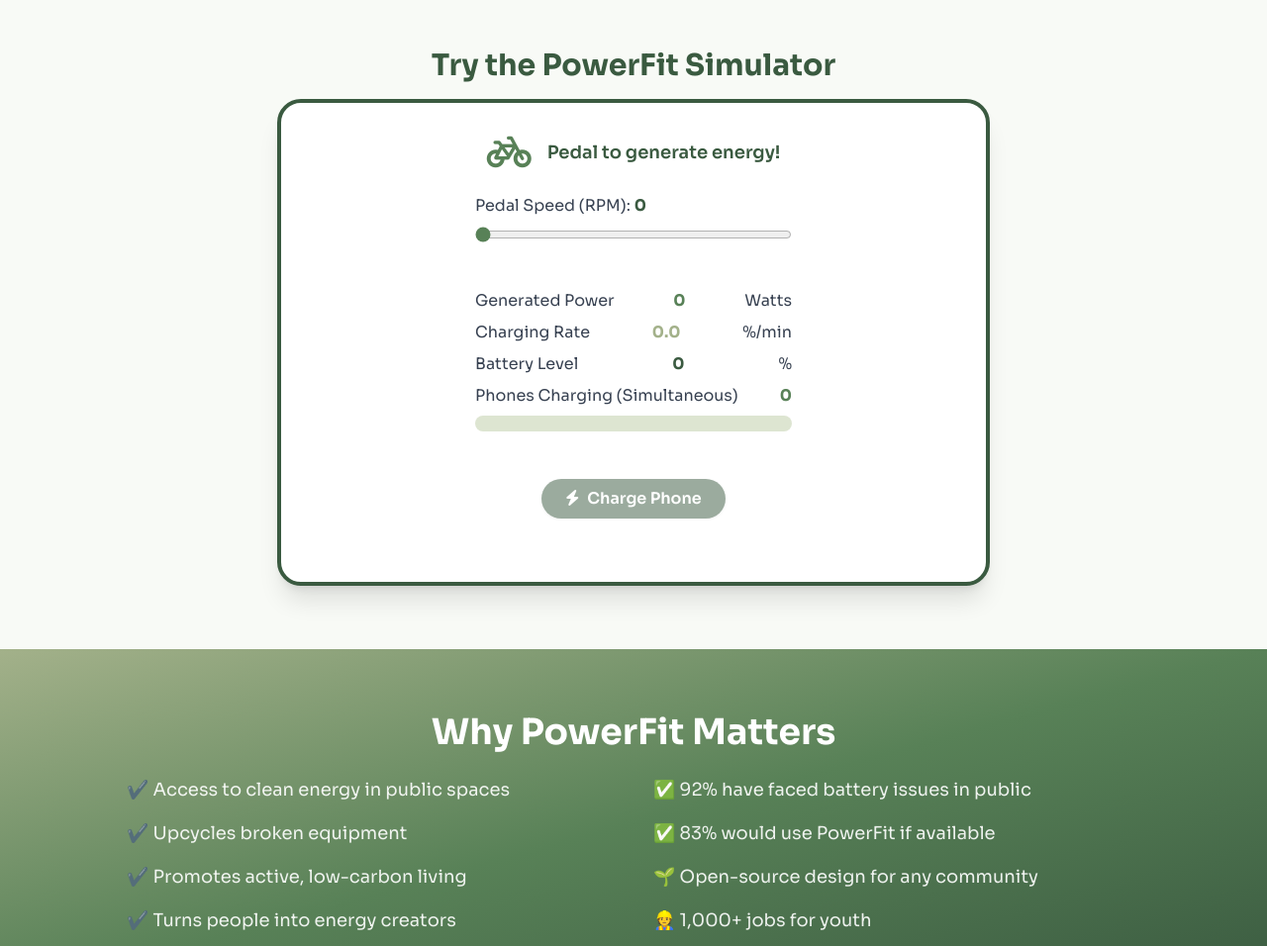
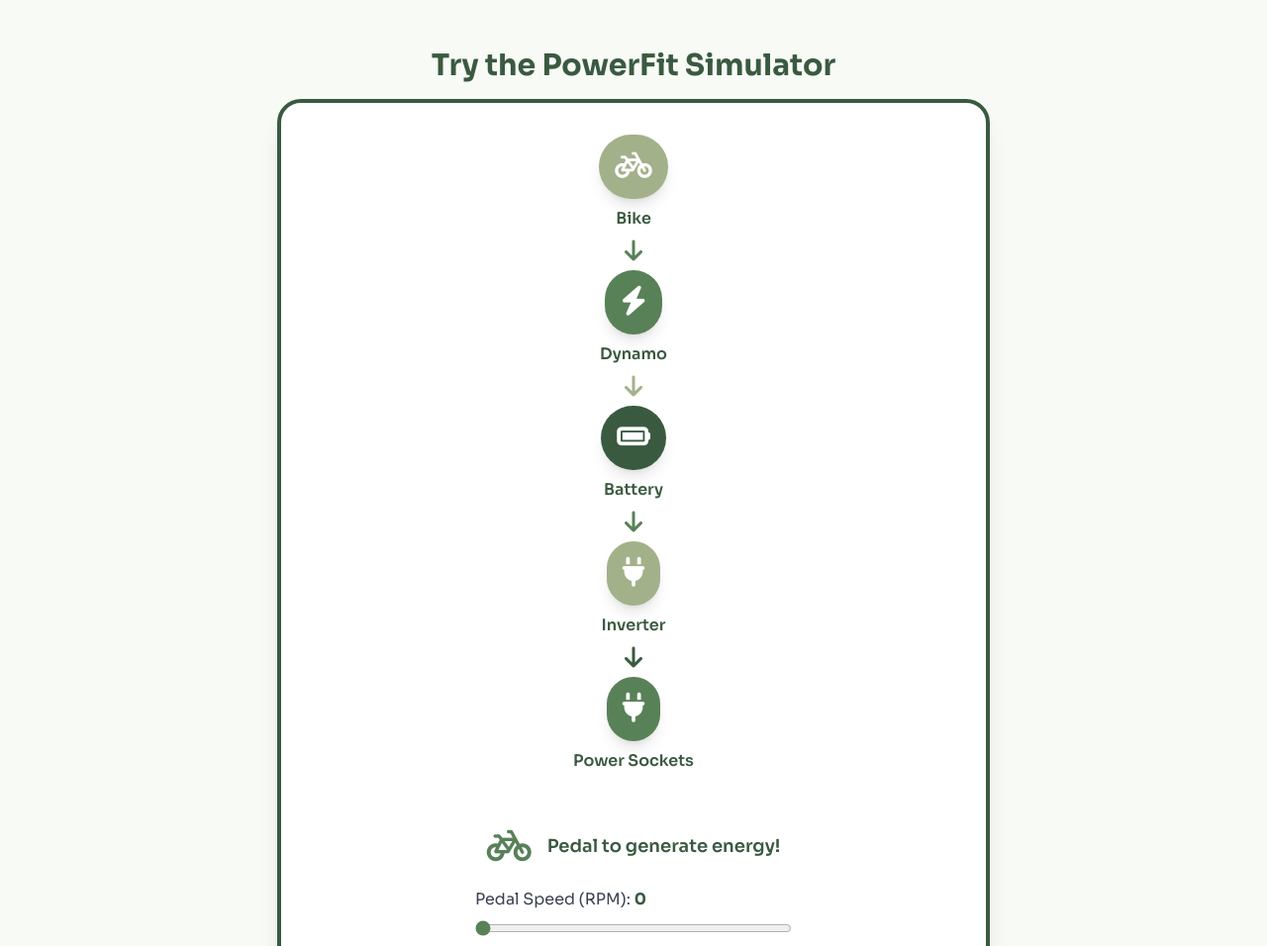
Before and after one commit to BradyTun/entri-tech-pj, a plain HTML site: page index.html in a window 1280 px wide. Shown: the part 2460-3416 px from the top of the page at 99% size. Drawn offline with nearby package versions, Linux system fonts and the light colour scheme.

Commit message:
Patch: Diagram

```diff
--- a/index.html
+++ b/index.html
@@ -192,12 +192,61 @@
     <section class="py-16 px-6 max-w-3xl mx-auto">
         <h2 class="text-2xl md:text-3xl font-bold sage-text mb-4 text-center">Try the PowerFit Simulator</h2>
         <div class="bg-white rounded-3xl shadow-xl border-4 sage-border p-8 flex flex-col items-center gap-6">
+            <!-- Vertical Zig Zag Diagram: Bike -> Dynamo -> Battery -> Inverter -> Power Sockets -->
+            <div class="w-full flex flex-col items-center mb-8">
+                <div class="flex flex-col items-center gap-0 relative">
+                    <!-- Bike -->
+                    <div class="flex flex-col items-center z-10">
+                        <div class="bg-[#A3B18A] rounded-full p-4 shadow-lg">
+                            <i class="fa-solid fa-bicycle text-3xl text-white"></i>
+                        </div>
+                        <span class="mt-2 font-semibold sage-text">Bike</span>
+                    </div>
+                    <!-- Arrow Down -->
+                    <i class="fa-solid fa-arrow-down text-2xl text-[#588157] my-2"></i>
+                    <!-- Dynamo -->
+                    <div class="flex flex-col items-center z-10">
+                        <div class="bg-[#588157] rounded-full p-4 shadow-lg">
+                            <i class="fa-solid fa-bolt text-3xl text-white"></i>
+                        </div>
+                        <span class="mt-2 font-semibold sage-text">Dynamo</span>
+                    </div>
+                    <!-- Arrow Down -->
+                    <i class="fa-solid fa-arrow-down text-2xl text-[#A3B18A] my-2"></i>
+                    <!-- Battery -->
+                    <div class="flex flex-col items-center z-10">
+                        <div class="bg-[#3A5A40] rounded-full p-4 shadow-lg">
+                            <i class="fa-solid fa-battery-full text-3xl text-white"></i>
+                        </div>
+                        <span class="mt-2 font-semibold sage-text">Battery</span>
+                    </div>
+                    <!-- Arrow Down -->
+                    <i class="fa-solid fa-arrow-down text-2xl text-[#588157] my-2"></i>
+                    <!-- Inverter -->
+                    <div class="flex flex-col items-center z-10">
+                        <div class="bg-[#A3B18A] rounded-full p-4 shadow-lg">
+                            <i class="fa-solid fa-plug text-3xl text-white"></i>
+                        </div>
+                        <span class="mt-2 font-semibold sage-text">Inverter</span>
+                    </div>
+                    <!-- Arrow Down -->
+                    <i class="fa-solid fa-arrow-down text-2xl text-[#3A5A40] my-2"></i>
+                    <!-- Power Sockets -->
+                    <div class="flex flex-col items-center z-10">
+                        <div class="bg-[#588157] rounded-full p-4 shadow-lg">
+                            <i class="fa-solid fa-plug text-3xl text-white"></i>
+                        </div>
+                        <span class="mt-2 font-semibold sage-text">Power Sockets</span>
+                    </div>
+                </div>
+                </div>
             <div class="flex items-center gap-4">
                 <!-- Font Awesome Bike Icon -->
                 <link rel="stylesheet" href="https://cdnjs.cloudflare.com/ajax/libs/font-awesome/6.4.2/css/all.min.css">
                 <i class="fa-solid fa-bicycle text-4xl text-[#588157]"></i>
                 <span class="text-lg font-semibold sage-text">Pedal to generate energy!</span>
             </div>
+
             <div class="w-full max-w-xs">
                 <label for="pedalRange" class="block text-gray-700 font-medium mb-2">Pedal Speed (RPM): <span id="rpmValue" class="font-bold text-[#3A5A40]">0</span></label>
                 <input id="pedalRange" type="range" min="0" max="120" value="0" class="w-full accent-[#588157]">
@@ -226,9 +275,9 @@
                     <div id="batteryBar" class="h-4 rounded-full sage-bg transition-all duration-300" style="width:0%"></div>
                 </div>
             </div>
-            <button id="chargeBtn" class="sage-btn px-6 py-2 rounded-full font-semibold mt-6 shadow transition disabled:opacity-50" disabled>
+            <!-- <button id="chargeBtn" class="sage-btn px-6 py-2 rounded-full font-semibold mt-6 shadow transition disabled:opacity-50" disabled>
                 <i class="fa-solid fa-bolt mr-2"></i>Charge Phone
-            </button>
+            </button> -->
             <div id="chargeMsg" class="text-[#588157] font-medium mt-2"></div>
         </div>
         <script>
```
